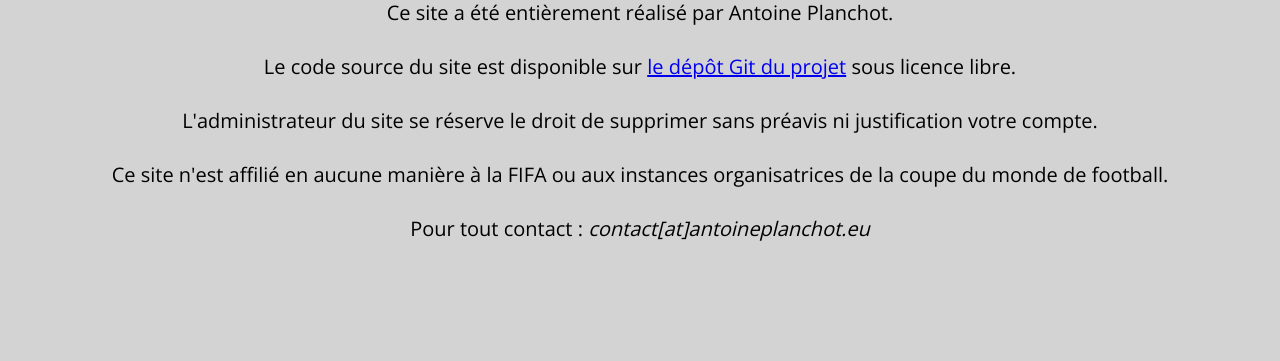
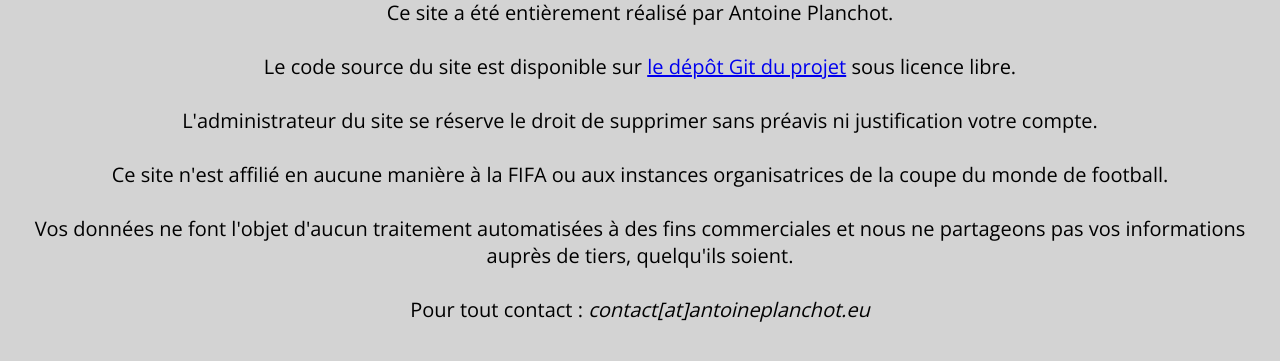
Before and after one commit to OpesMentis/PronosCDM, a PHP site: page /apropos.php in a window 1280 px wide. Shown: the part 236-597 px from the top of the page. Run offline with PHP 8.4, Linux system fonts and the light colour scheme; some web fonts are replaced.

Commit message:
Mention RGPD-friendly qu'on ne partage pas les données

```diff
--- a/apropos.php
+++ b/apropos.php
@@ -26,6 +26,7 @@ session_start();
         Le code source du site est disponible sur <a href="https://github.com/OpesMentis/PronosCDM">le dépôt Git du projet</a> sous licence libre.<br/><br/>
         L'administrateur du site se réserve le droit de supprimer sans préavis ni justification votre compte.<br/><br/>
         Ce site n'est affilié en aucune manière à la FIFA ou aux instances organisatrices de la coupe du monde de football.<br/><br/>
+        Vos données ne font l'objet d'aucun traitement automatisées à des fins commerciales et nous ne partageons pas vos informations auprès de tiers, quelqu'ils soient.<br/><br/>
         Pour tout contact : <i>contact[at]antoineplanchot.eu</i>
     </font></div>
 </body>
```
